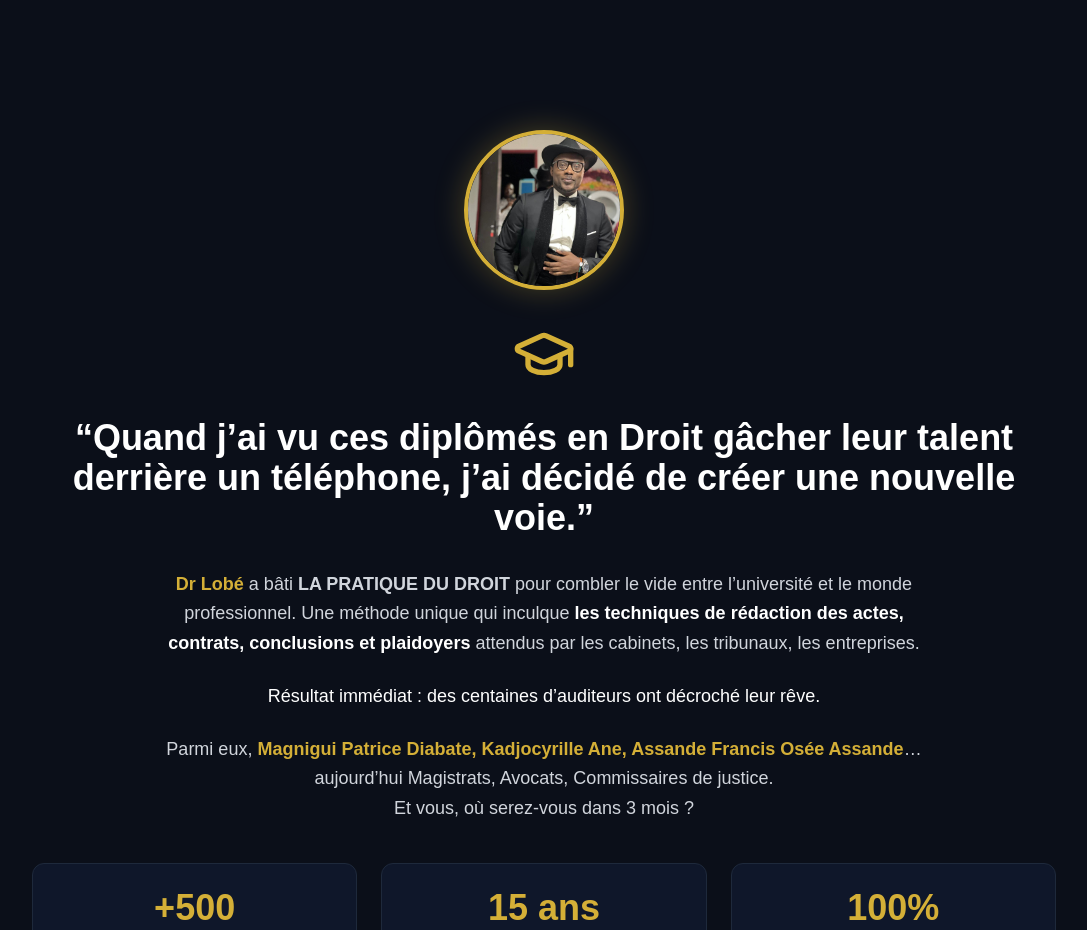
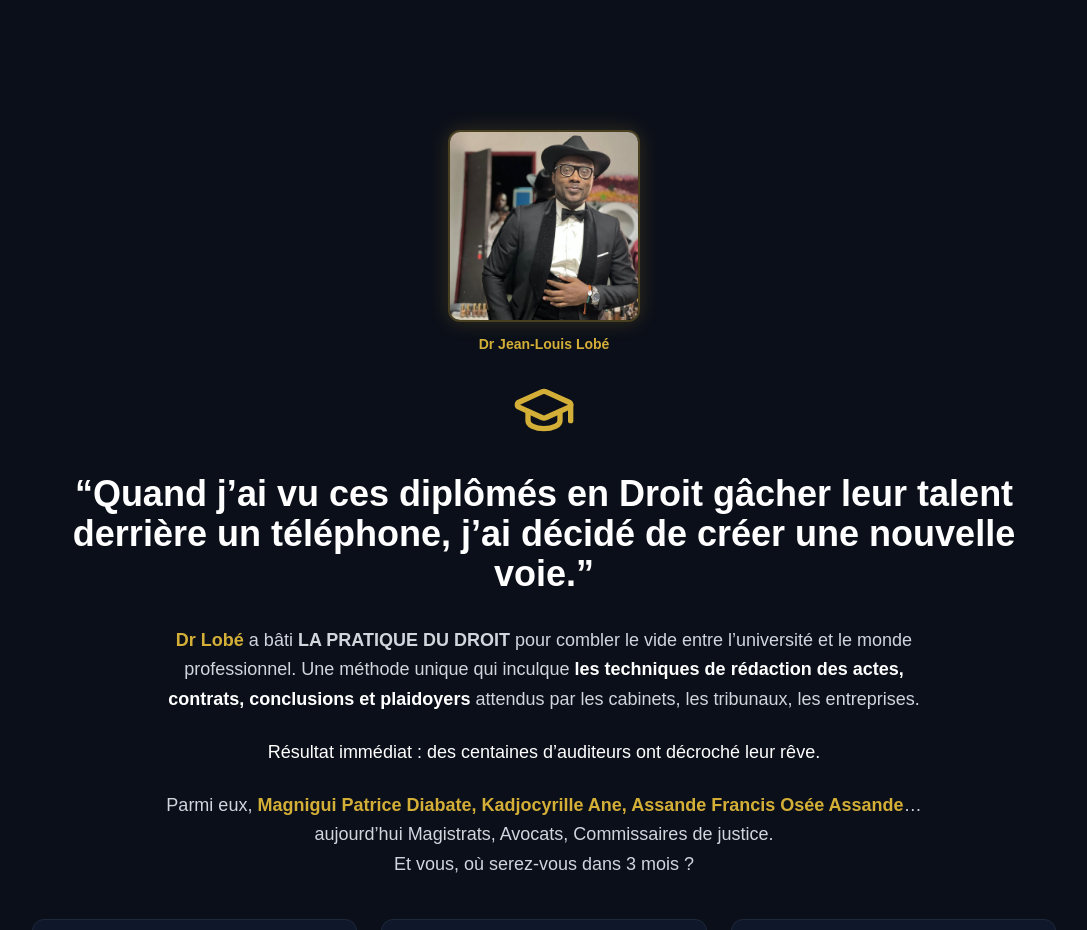
Before and after one commit to PATAWALA/Cabinet-d-Affaires-Juridiques, a Next.js app: page / in a window 1280 px wide. Shown: the part 1080-2010 px from the top of the page, without its empty margins (96-1183 px from the left). Built offline with nearby package versions, Linux system fonts and the light colour scheme; no server answers; a web font is replaced by a local one.

Commit message:
19 update

```diff
--- a/src/components/StorySection.tsx
+++ b/src/components/StorySection.tsx
@@ -13,16 +13,20 @@ export default function StorySection() {
   return (
     <section className="py-24 px-4 bg-[#0B0F19]">
       <div className="max-w-5xl mx-auto text-center space-y-8">
-        {/* Photo du Dr Lobé */}
-        <div className="relative w-40 h-40 mx-auto rounded-full border-4 border-[#D4AF37] overflow-hidden shadow-[0_0_30px_rgba(212,175,55,0.3)]">
-          <Image
-            src="/images/portrait.jpg"
-            alt="Dr Jean-Louis Lobé"
-            fill
-            className="object-cover"
-            sizes="(max-width: 768px) 160px, 160px"
-            priority
-          />
+        {/* Portrait institutionnel */}
+        <div className="w-48 mx-auto mb-6">
+          <div className="rounded-xl overflow-hidden border-2 border-[#D4AF37]/30 shadow-[0_0_20px_rgba(212,175,55,0.2)]">
+            <Image
+              src="/images/portrait.jpg"
+              alt="Dr Jean-Louis Lobé"
+              width={192}
+              height={224}
+              className="object-cover w-full h-full"
+              sizes="(max-width: 768px) 192px, 192px"
+              priority
+            />
+          </div>
+          <p className="text-[#D4AF37] font-semibold mt-3 text-sm">Dr Jean-Louis Lobé</p>
         </div>
 
         <GraduationCap className="w-16 h-16 text-[#D4AF37] mx-auto" />
```
